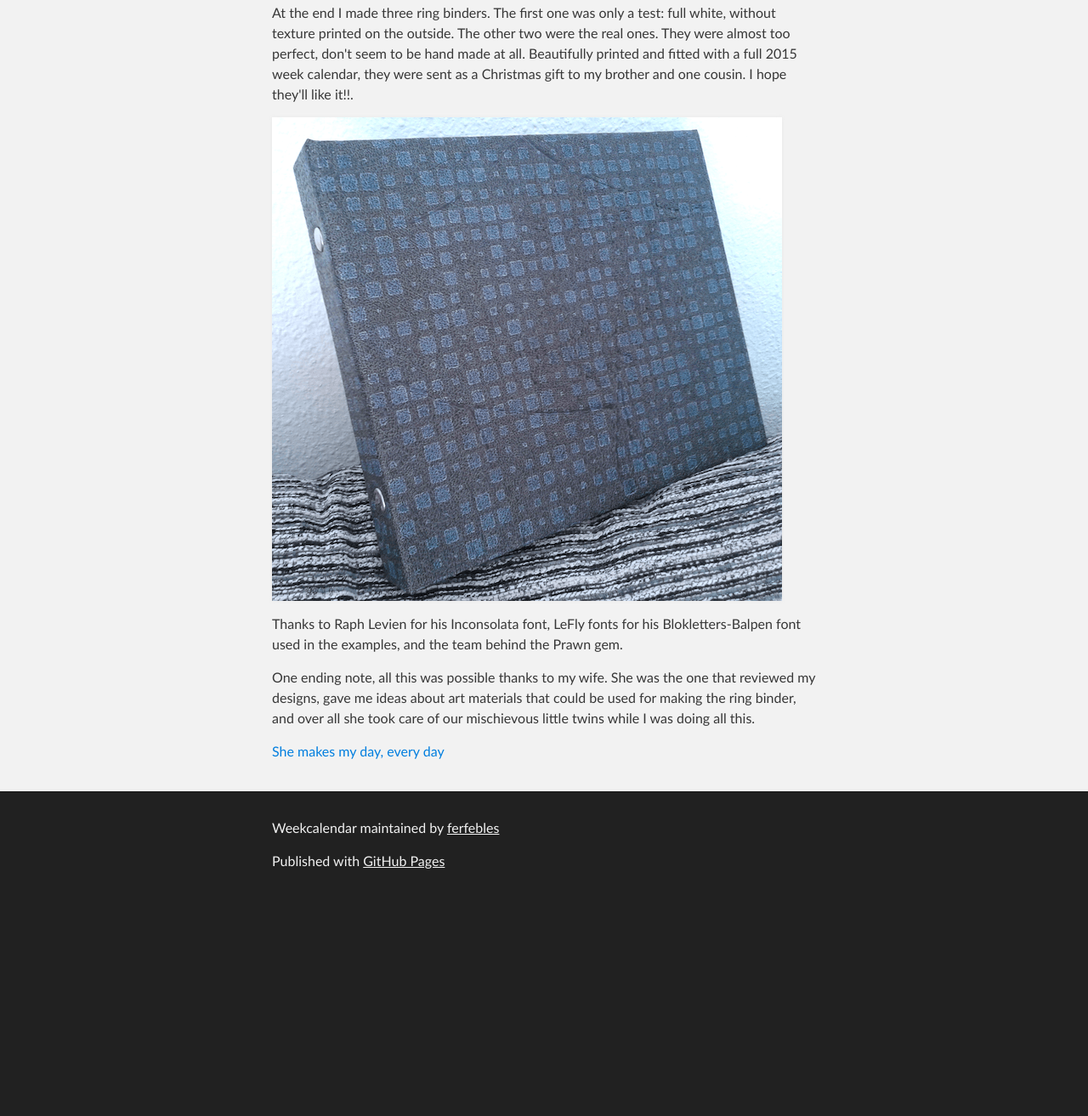
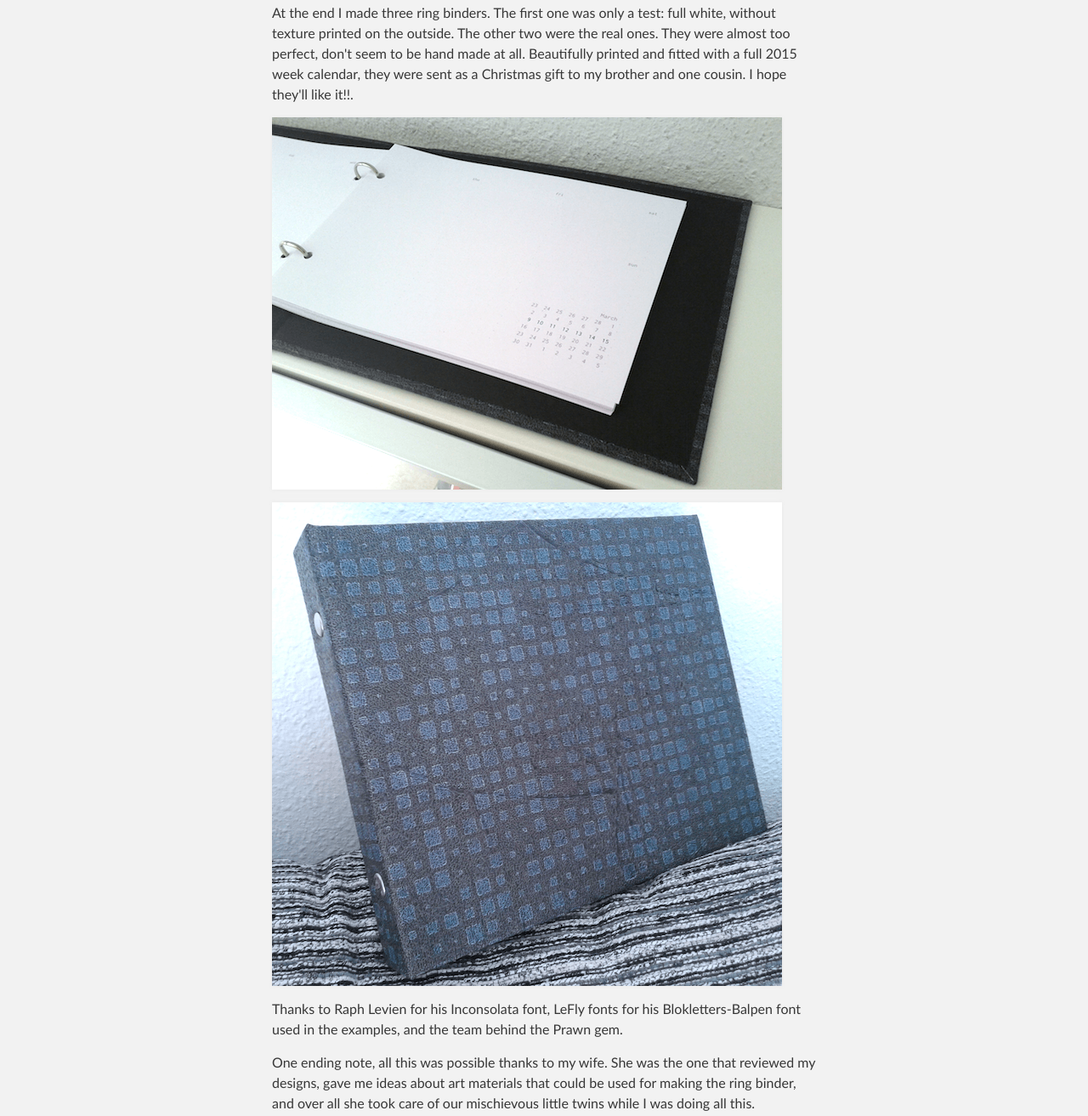
Before and after one commit to ferfebles/weekcalendar, a plain HTML site: page index.html in a window 1280 px wide. Shown: the part 5455-6768 px from the top of the page at 85% size. Before the commit the page ends 6515 px from the top, so only its background shows below. Drawn offline with Linux system fonts and the light colour scheme.

Commit message:
Create gh-pages branch via GitHub

```diff
--- a/index.html
+++ b/index.html
@@ -135,7 +135,9 @@
 
 <p>At the end I made three ring binders. The first one was only a test: full white, without texture printed on the outside. The other two were the real ones. They were almost too perfect, don't seem to be hand made at all. Beautifully printed and fitted with a full 2015 week calendar, they were sent as a Christmas gift to my brother and one cousin. I hope they'll like it!!.</p>
 
-<p><img src="/weekcalendar/images/Binder2.png" alt="Binder"></p>
+<p><img src="/weekcalendar/images/Binder1.png" alt="Binder Interior"></p>
+
+<p><img src="/weekcalendar/images/Binder2.png" alt="Binder Folded"></p>
 
 <p>Thanks to Raph Levien for his Inconsolata font, LeFly fonts for his Blokletters-Balpen font used in the examples, and the team behind the Prawn gem.</p>
 
```
Also changed, not shown: params.json (+1 -1 lines).
